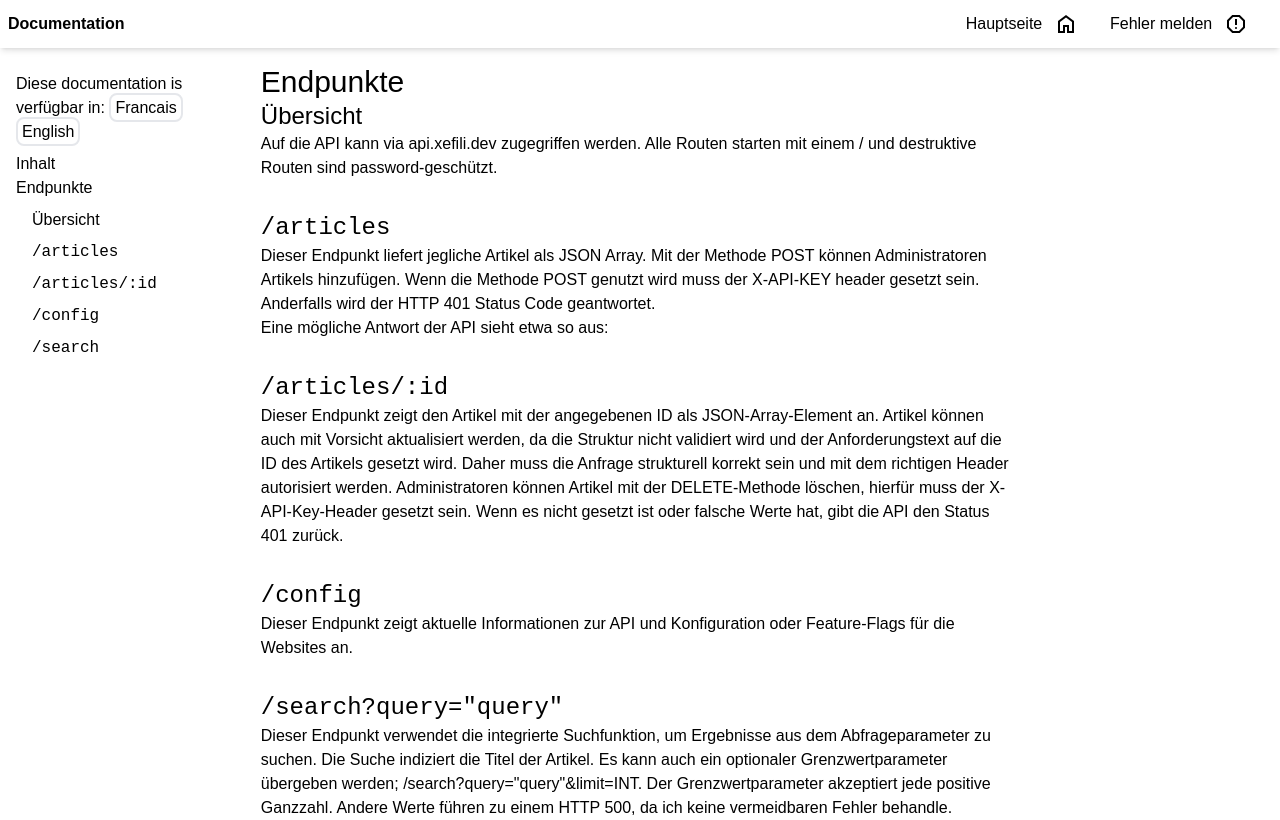
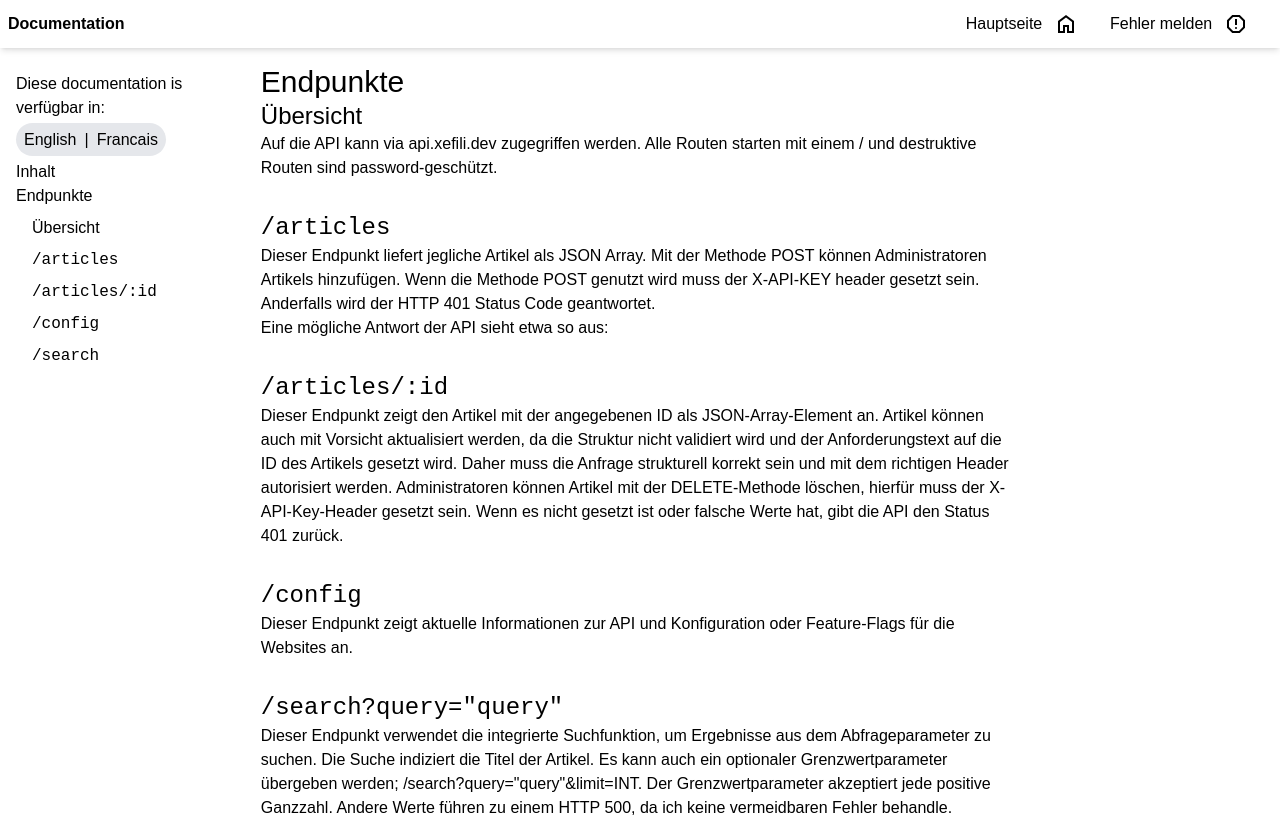
Before and after one commit to Xefili/beta.xefili.dev, a website: page de/api/endpunkte.html in a window 1280 px wide. Drawn offline with nearby package versions, Linux system fonts and the light colour scheme; files that its build step writes are made by us from their sources.

Commit message:
new language selector style

```diff
--- a/de/api/endpunkte.html
+++ b/de/api/endpunkte.html
@@ -26,7 +26,10 @@
     </pageHead>
     <div class="lg:grid lg:grid-cols-[1fr_3fr_1fr] lg:grid-rows-1 absolute m-2 z-10 mt-16">
         <toc class="block m-2">
-            <span class="mb-2 block">Diese documentation is verfügbar in: <a href="../../fr/api/points-finaux.html" class="border-2 dark:border-gray-600 border-gray-200 rounded-lg p-1 mr-1">Francais</a> <a href="../../en/api/endpoints.html" class="border-2 dark:border-gray-600 border-gray-200 rounded-lg p-1">English</a></span>
+            <span class="mb-2 block">Diese documentation is verfügbar in:</span>
+            <div class="mb-2 block">
+                <a href="../../en/api/endpoints.html" class="bg-gray-200 dark:bg-[#1e1f20] rounded-l-full p-2 ">English</a><span class="bg-gray-200 dark:bg-[#1e1f20] py-2">|</span><a href="../../fr/api/points-finaux.html" class="bg-gray-200 dark:bg-[#1e1f20] rounded-r-full p-2 ">Francais</a>
+            </div>
             <h1>Inhalt</h1>
             <summary class="font-circleBold list-none">Endpunkte</summary>
             <ul class="ml-4">
--- a/en/api/endpoints.html
+++ b/en/api/endpoints.html
@@ -26,7 +26,10 @@
     </pageHead>
     <div class="lg:grid lg:grid-cols-[1fr_3fr_1fr] lg:grid-rows-1 absolute m-2 z-10 mt-16">
         <toc class="block m-2">
-            <span class="mb-2 block">This documentation is available in: <a href="../../fr/api/points-finaux.html" class="border-2 dark:border-gray-600 border-gray-200 rounded-lg p-1 mr-1">Francais</a> <a href="../../de/api/endpunkte.html" class="border-2 dark:border-gray-600 border-gray-200 rounded-lg p-1">Deutsch</a></span>
+            <span class="mb-2 block">This documentation is available in:</span>
+            <div class="mb-2 block">
+                <a href="../../de/api/endpunkte.html" class="bg-gray-200 dark:bg-[#1e1f20] rounded-l-full p-2 ">Deutsch</a><span class="bg-gray-200 dark:bg-[#1e1f20] py-2">|</span><a href="../../fr/api/points-finaux.html" class="bg-gray-200 dark:bg-[#1e1f20] rounded-r-full p-2 ">Francais</a>
+            </div>
             <h1>Table of contents</h1>
             <summary class="font-circleBold list-none">Endpoints</summary>
             <ul class="ml-4">
--- a/fr/api/points-finaux.html
+++ b/fr/api/points-finaux.html
@@ -26,7 +26,10 @@
     </pageHead>
     <div class="lg:grid lg:grid-cols-[1fr_3fr_1fr] lg:grid-rows-1 absolute m-2 z-10 mt-16">
         <toc class="block m-2">
-            <span class="mb-2 block">Cette documentation est disponible en: <a href="../../de/api/endpunkte.html" class="border-2 dark:border-gray-600 border-gray-200 rounded-lg p-1 mr-1">Deutsch</a> <a href="../../en/api/endpoints.html" class="border-2 dark:border-gray-600 border-gray-200 rounded-lg p-1">English</a></span>
+            <span class="mb-2 block">Cette documentation est disponible en:</span>
+            <div class="mb-2 block">
+                <a href="../../de/api/endpunkte.html" class="bg-gray-200 dark:bg-[#1e1f20] rounded-l-full p-2 ">Deutsch</a><span class="bg-gray-200 dark:bg-[#1e1f20] py-2">|</span><a href="../../en/api/endpoints.html" class="bg-gray-200 dark:bg-[#1e1f20] rounded-r-full p-2 ">English</a>
+            </div>
             <h1>Contenu</h1>
             <summary class="font-circleBold list-none">Points Finaux de l'API</summary>
             <ul class="ml-4">
```
